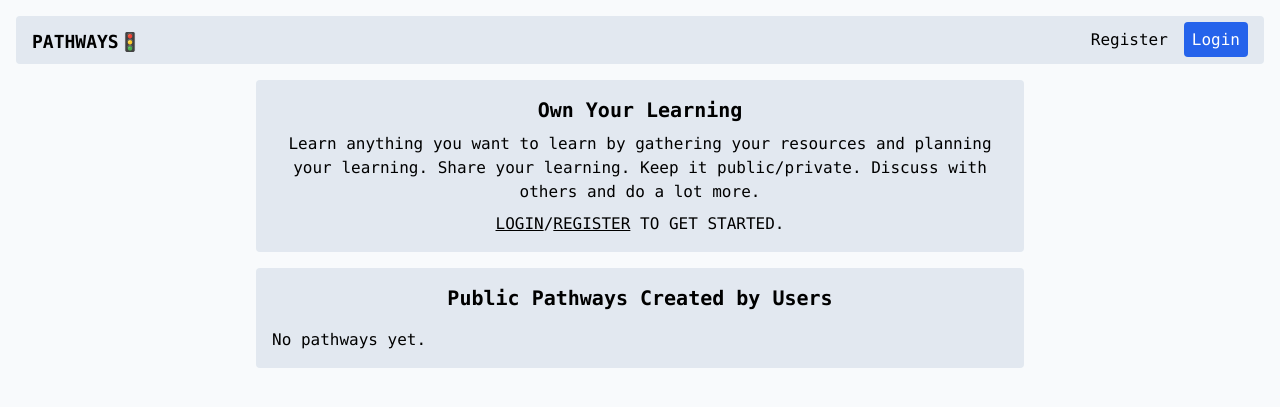
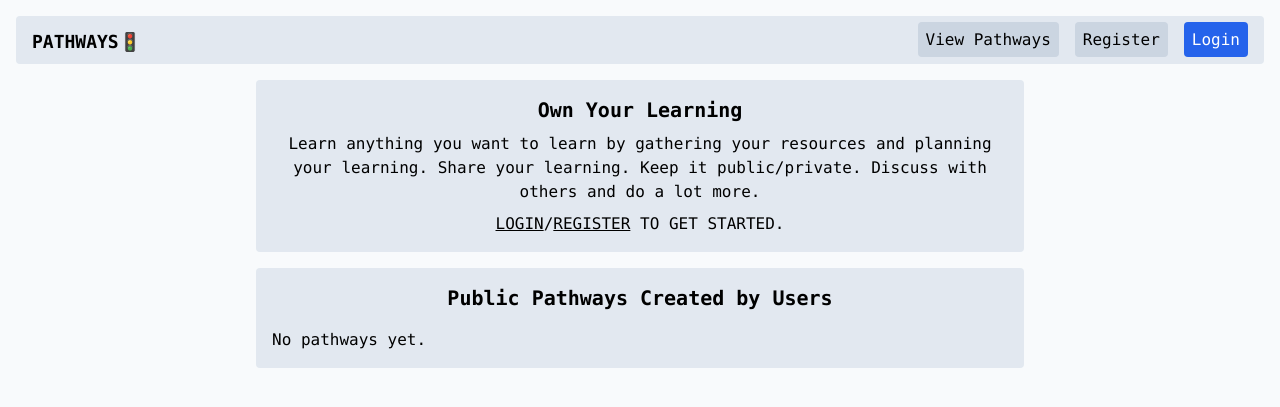
Before and after one commit to sd4483/Pathways, a Django app: page /pathways/ in a window 1280 px wide. Shown: the top 407 px of the page. Run offline with Django 4.2, Linux system fonts and the light colour scheme; data that the repository does not hold is empty; style sheets or scripts are compiled from the project's sources.

Commit message:
Added styling for menu buttons

```diff
--- a/templates/shared/header.html
+++ b/templates/shared/header.html
@@ -16,7 +16,10 @@
         {% if not user.is_authenticated %}
         <div class="flex gap-4 justify-between text-base font-medium z-20 my-1">
             <div>
-                <a href="{% url 'register' %}">Register</a>
+                <a href="{% url 'view_pathway'%}" class="rounded p-2 bg-slate-300">View Pathways</a>
+            </div>
+            <div>
+                <a href="{% url 'register' %}" class="rounded p-2 bg-slate-300">Register</a>
             </div>
             <div>
                 <a href="{% url 'login' %}" class="p-2 bg-blue-600 hover:bg-blue-700 rounded text-white">Login</a>
@@ -25,10 +28,10 @@
         {% else %}
         <div class="flex gap-6 justify-between text-base font-medium z-20 my-1">
             <div>
-                <a href="{% url 'view_pathway'%}">View Pathways</a>
+                <a href="{% url 'view_pathway'%}" class="rounded p-2 bg-slate-300">View Pathways</a>
             </div>
             <div>
-                <a href="{% url 'logout' %}">Logout</a>
+                <a href="{% url 'logout' %}" class="rounded p-2 bg-slate-300">Logout</a>
             </div>
         </div>
         {% endif %}
```
